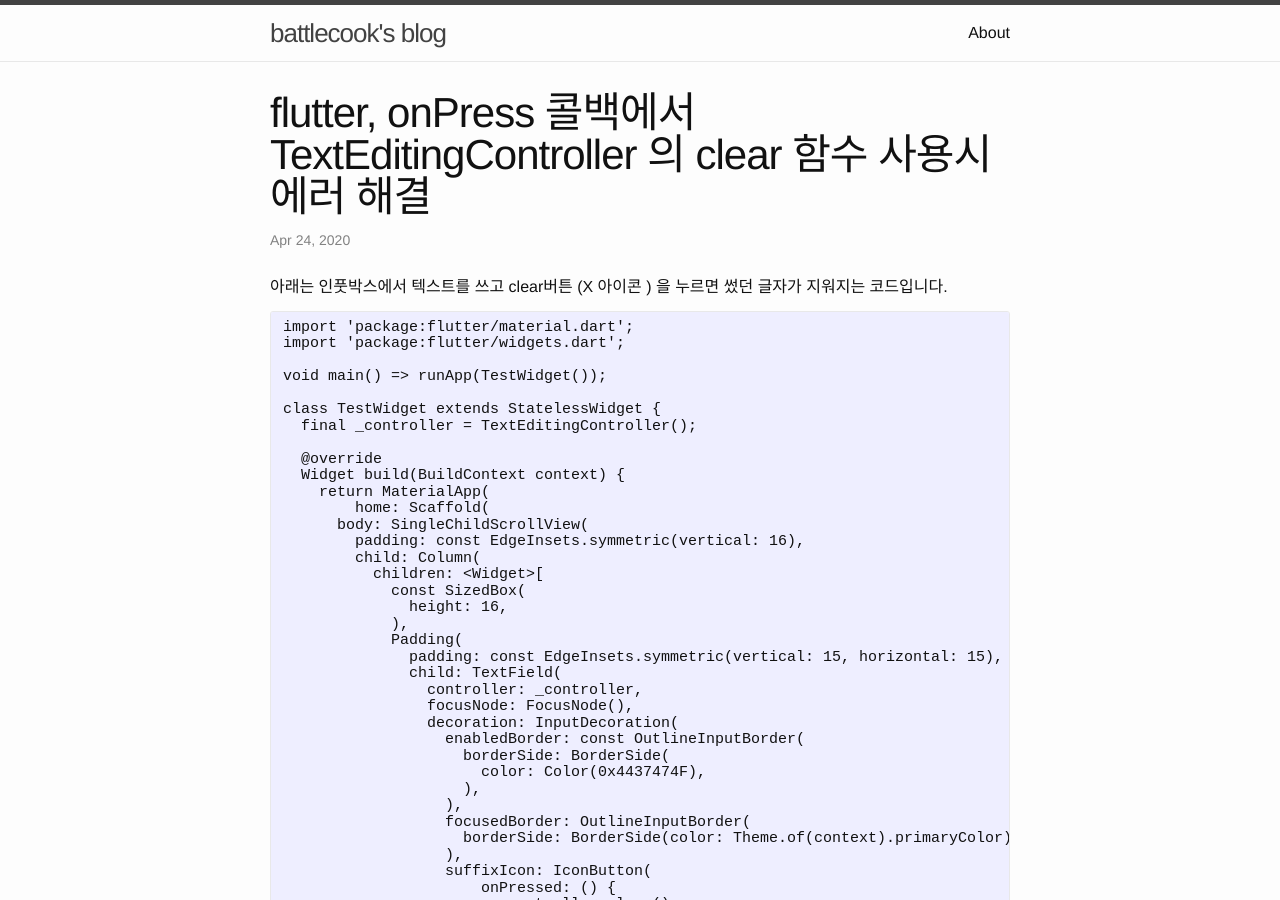
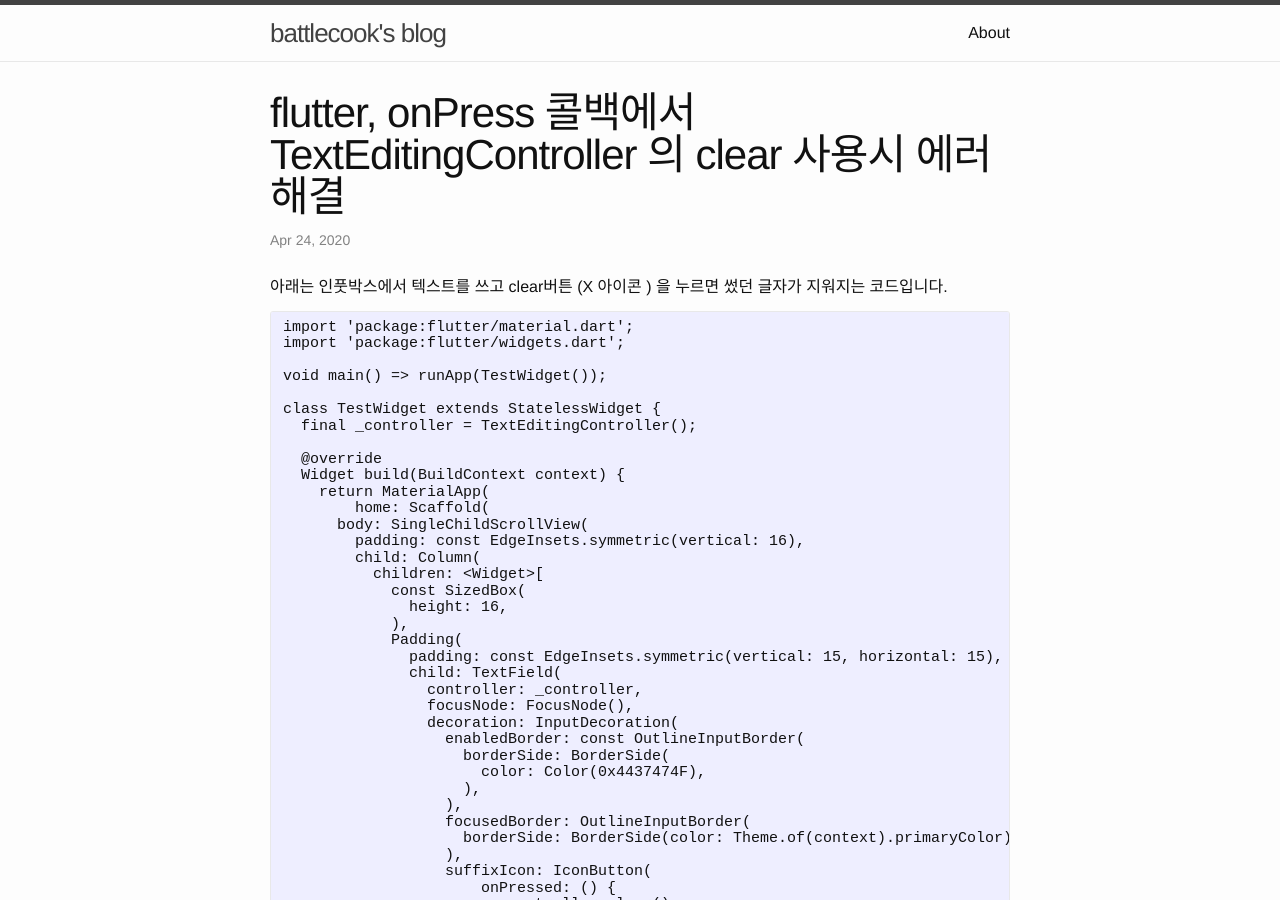
Before and after one commit to battlecook/battlecook.github.io, a Jekyll site: the page built from _posts/2020-04-24-flutter-text-clear-error-in-onPress-callback.md, in a window 1280 px wide and 900 px high. Built offline with Jekyll 4.4.1, drawn with Linux system fonts in a browser that asks for light colours; comment, search, counter and statistics services are not loaded; some of the changed text lies outside the part shown.

Commit message:
modify posting

````diff
--- a/_posts/2020-04-24-flutter-text-clear-error-in-onPress-callback.md
+++ b/_posts/2020-04-24-flutter-text-clear-error-in-onPress-callback.md
@@ -1,6 +1,6 @@
 ---
 layout: post
-title:  flutter, onPress 콜백에서 TextEditingController 의 clear 함수 사용시 에러 해결
+title:  flutter, onPress 콜백에서 TextEditingController 의 clear 사용시 에러 해결
 comments: true
 ---
 
@@ -90,7 +90,7 @@ Recognizer: _TransparentTapGestureRecognizer#d8176
 ════════════════════════════════════════════════════════════════════════════════════════════════════
 ```
 
-해결 방법은 onPress 콜백 코드를 다음과 같이 고치는 것입니다.
+해결 방법은 onPress 콜백 코드를 다음과 같이 고치는 것 입니다.
 
 기존 코드
 
````
Also changed, not shown: other parts of _posts/2020-04-24-flutter-text-clear-error-in-onPress-callback.md (+1 -1 lines), assets/20200424/flutter_input_box_text.jpg.
